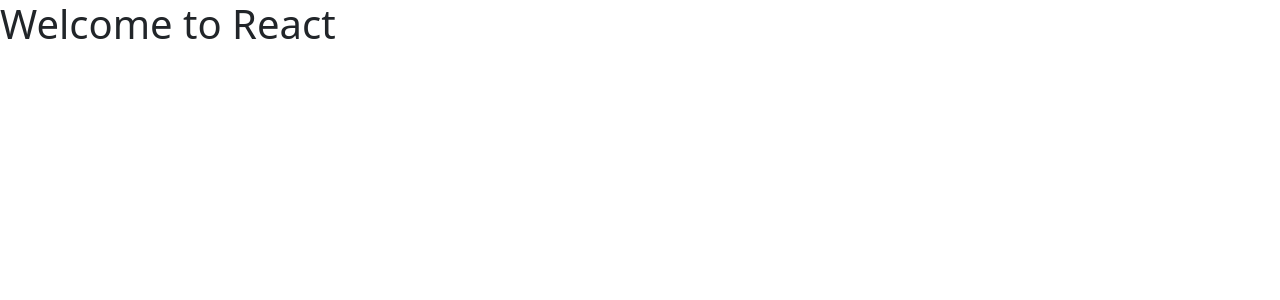
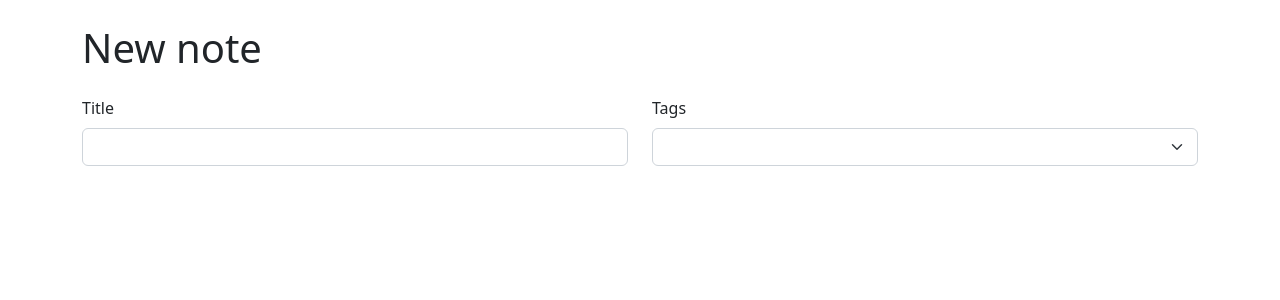
Before and after one commit to Andriikryl/Note-app, a React (Vite) app: page / in a window 1280 px wide. Shown: the top 300 px of the page. Built offline with nearby package versions, Linux system fonts and the light colour scheme.

Commit message:
feat[note-form]

```diff
--- a/package.json
+++ b/package.json
@@ -13,7 +13,8 @@
     "react": "^18.2.0",
     "react-bootstrap": "^2.7.2",
     "react-dom": "^18.2.0",
-    "react-router-dom": "^6.9.0"
+    "react-router-dom": "^6.9.0",
+    "react-select": "^5.7.2"
   },
   "devDependencies": {
     "@types/react": "^18.0.28",
--- a/src/App.tsx
+++ b/src/App.tsx
@@ -1,13 +1,22 @@
 import { useState } from "react";
 import "bootstrap/dist/css/bootstrap.min.css";
+import { Routes, Route, Navigate } from "react-router-dom";
+import { Container } from "react-bootstrap";
+import { NewNote } from "./NewNote";
 
 function App() {
   return (
-    <div className="App">
-      <header className="App-header">
-        <h1 className="App-title">Welcome to React</h1>
-      </header>
-    </div>
+    <Container className="my-4">
+      <Routes>
+        <Route path="/" element={<NewNote />} />
+        <Route path="/new" element={<h1>new</h1>} />
+        <Route path="/:id">
+          <Route index element={<h1>show</h1>} />
+          <Route path="edit" element={<h1>edit</h1>} />
+        </Route>
+        <Route path="*" element={<Navigate to="/" />} />
+      </Routes>
+    </Container>
   );
 }
 
--- /dev/null
+++ b/src/NewNote.tsx
@@ -0,0 +1,10 @@
+import { NoteForm } from "./NoteForm";
+
+export function NewNote() {
+  return (
+    <>
+      <h1 className="mb-4">New note</h1>
+      <NoteForm />
+    </>
+  );
+}
--- /dev/null
+++ b/src/NoteForm.tsx
@@ -0,0 +1,24 @@
+import { Form, FormGroup, Stack, Col, Row } from "react-bootstrap";
+
+export function NoteForm() {
+  return (
+    <Form>
+      <Stack gap={4}>
+        <Row>
+          <Col>
+            <FormGroup controlId="title">
+              <Form.Label>Title</Form.Label>
+              <Form.Control required />
+            </FormGroup>
+          </Col>
+          <Col>
+            <FormGroup controlId="tags">
+              <Form.Label>Tags</Form.Label>
+              <Form.Select required />
+            </FormGroup>
+          </Col>
+        </Row>
+      </Stack>
+    </Form>
+  );
+}
--- a/src/main.tsx
+++ b/src/main.tsx
@@ -1,9 +1,12 @@
 import React from "react";
 import ReactDOM from "react-dom/client";
+import { BrowserRouter } from "react-router-dom";
 import App from "./App";
 
 ReactDOM.createRoot(document.getElementById("root") as HTMLElement).render(
   <React.StrictMode>
-    <App />
+    <BrowserRouter>
+      <App />
+    </BrowserRouter>
   </React.StrictMode>
 );
```
Also changed, not shown: 1 other file (tests, documents, lock files or other folders).
